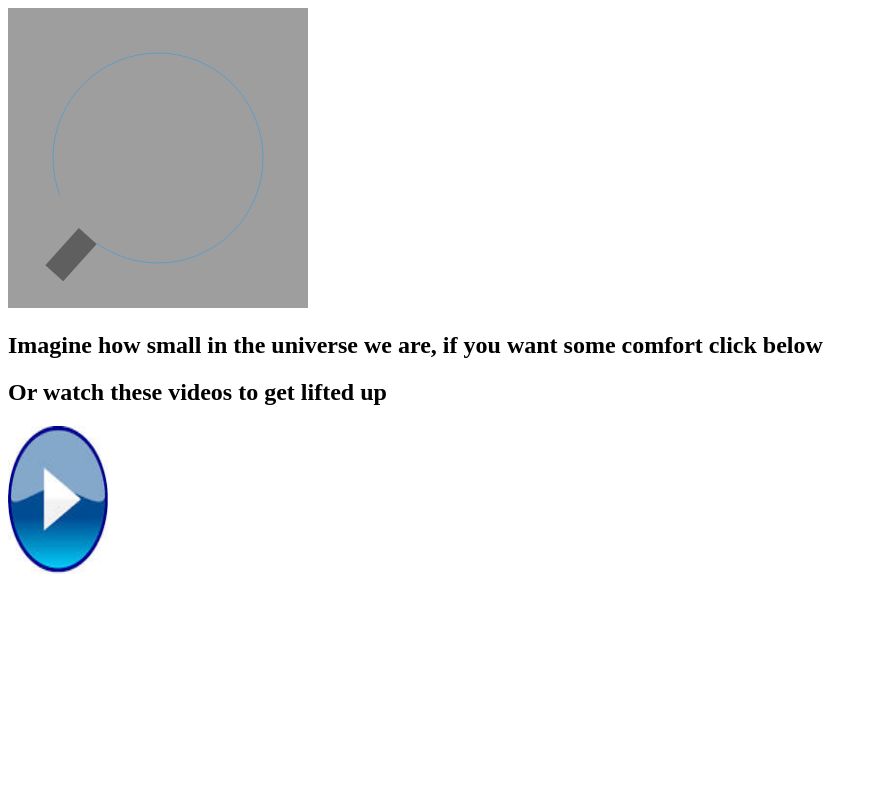
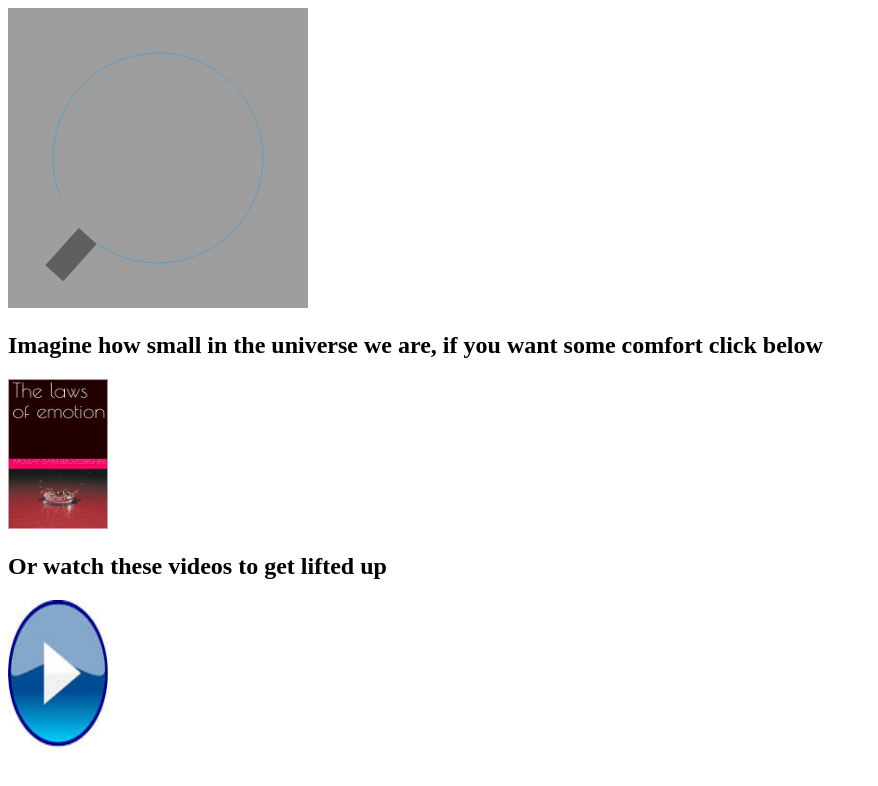
Before and after one commit to isamelb/earth, a plain HTML site: page index.html in a window 1280 px wide. Shown: the whole page, without its empty margins (0-878 px from the left). Drawn offline with Linux system fonts and the light colour scheme.

Commit message:
Add files via upload

```diff
--- a/index.html
+++ b/index.html
@@ -61,6 +61,10 @@ init();
 
 <canvas id="canvas" width="300" height="300"></canvas>
 <h2>Imagine how small in the universe we are, if you want some comfort click below</h2>
+<a id ="blink"  href="https://www.amazon.co.uk/dp/B07JH5N8WL">
+                       <img border="0" alt="theory" src="./laws.jpeg" width="100" height="150">
+
+                       </a>
 <p><h2>Or watch these videos to get lifted up</h2></p>
                            <a id ="blink"  href="https://mindtaxis.com">
                                                   <img border="0" alt="theory" src="./videos.jpeg" width="100" height="150">
```
Also changed, not shown: laws.jpeg (added).
